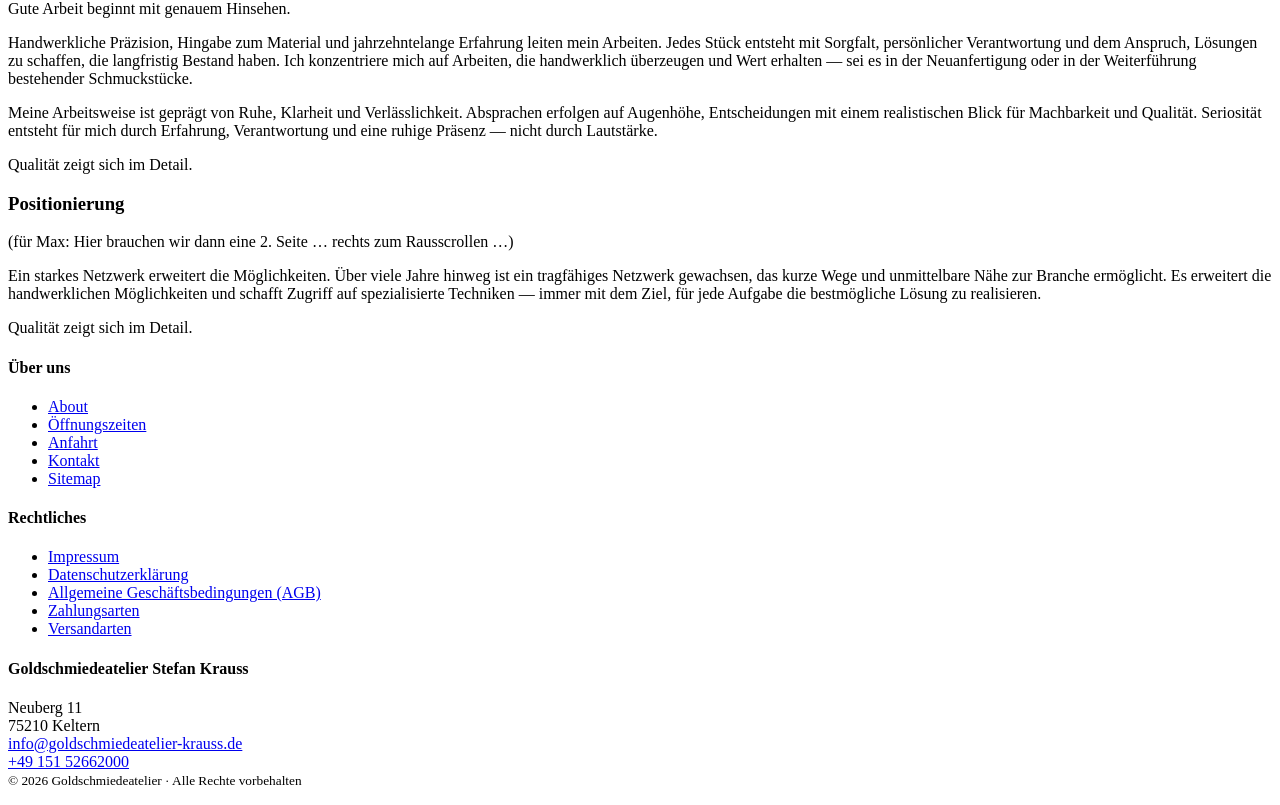
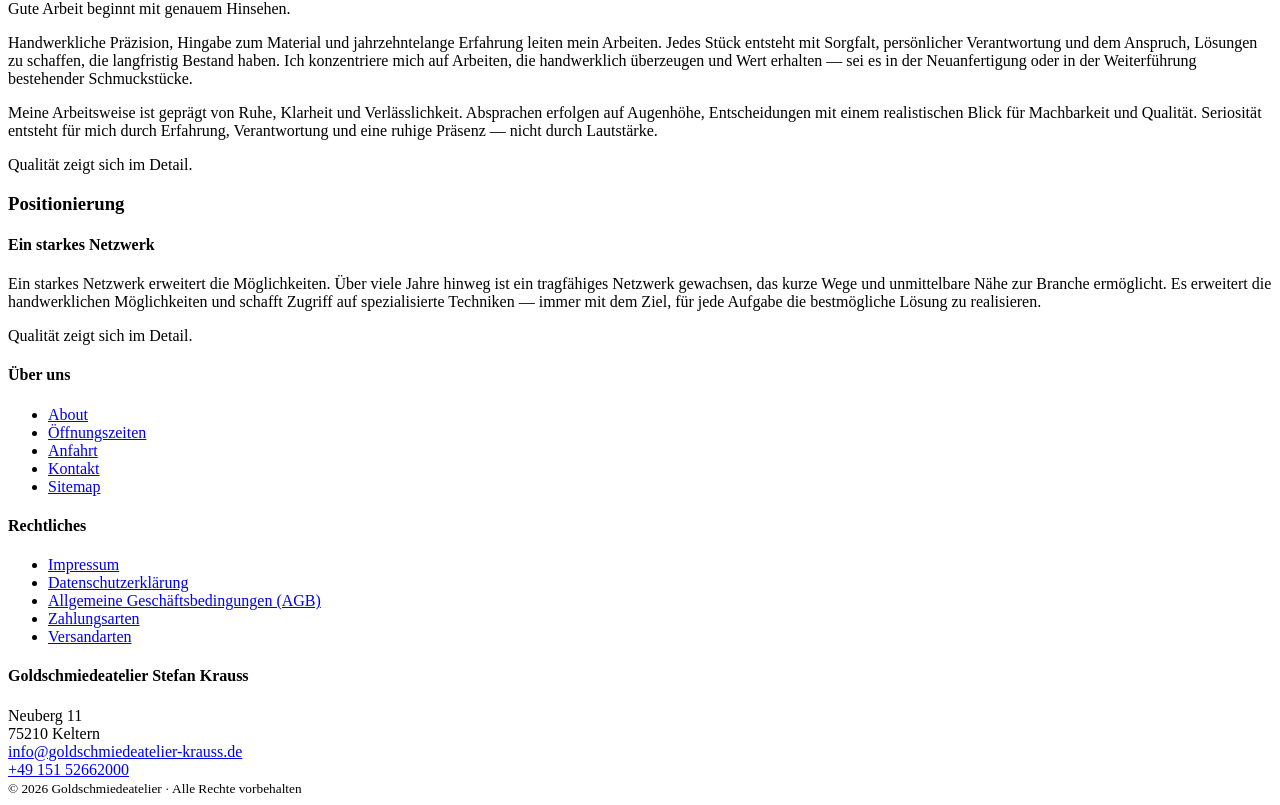
Before and after one commit to muellerprints/AtelierStefanKrauss, a React (Vite) app: page /atelier in a window 1280 px wide. Shown: the part 751-1556 px from the top of the page. Built offline with nearby package versions, Linux system fonts and the light colour scheme; no server answers; the HTML template or start-up script is replaced by a standard one.

Commit message:
Refactor: remove placeholder from positioning; add positioningHeading 'Ein starkes Netzwerk' and render it

```diff
--- a/src/i18n.js
+++ b/src/i18n.js
@@ -137,7 +137,8 @@ const resources = {
           title: 'Atelier & Arbeitsweise',
           description: 'Gute Arbeit beginnt mit genauem Hinsehen.\n\nHandwerkliche Präzision, Hingabe zum Material und jahrzehntelange Erfahrung leiten mein Arbeiten. Jedes Stück entsteht mit Sorgfalt, persönlicher Verantwortung und dem Anspruch, Lösungen zu schaffen, die langfristig Bestand haben. Ich konzentriere mich auf Arbeiten, die handwerklich überzeugen und Wert erhalten — sei es in der Neuanfertigung oder in der Weiterführung bestehender Schmuckstücke.\n\nMeine Arbeitsweise ist geprägt von Ruhe, Klarheit und Verlässlichkeit. Absprachen erfolgen auf Augenhöhe, Entscheidungen mit einem realistischen Blick für Machbarkeit und Qualität. Seriosität entsteht für mich durch Erfahrung, Verantwortung und eine ruhige Präsenz — nicht durch Lautstärke.\n\nQualität zeigt sich im Detail.',
           positioningTitle: 'Positionierung',
-          positioning: '(für Max: Hier brauchen wir dann eine 2. Seite … rechts zum Rausscrollen …)\n\nEin starkes Netzwerk erweitert die Möglichkeiten. Über viele Jahre hinweg ist ein tragfähiges Netzwerk gewachsen, das kurze Wege und unmittelbare Nähe zur Branche ermöglicht. Es erweitert die handwerklichen Möglichkeiten und schafft Zugriff auf spezialisierte Techniken — immer mit dem Ziel, für jede Aufgabe die bestmögliche Lösung zu realisieren.\n\nQualität zeigt sich im Detail.'
+          positioningHeading: 'Ein starkes Netzwerk',
+          positioning: 'Ein starkes Netzwerk erweitert die Möglichkeiten. Über viele Jahre hinweg ist ein tragfähiges Netzwerk gewachsen, das kurze Wege und unmittelbare Nähe zur Branche ermöglicht. Es erweitert die handwerklichen Möglichkeiten und schafft Zugriff auf spezialisierte Techniken — immer mit dem Ziel, für jede Aufgabe die bestmögliche Lösung zu realisieren.\n\nQualität zeigt sich im Detail.'
         },
       impressum: {
         title: 'Impressum',
--- a/src/pages/Atelier.jsx
+++ b/src/pages/Atelier.jsx
@@ -16,6 +16,7 @@ export default function Atelier(){
       ))}
 
       {t('atelier.positioningTitle') && <h3>{t('atelier.positioningTitle')}</h3>}
+      {t('atelier.positioningHeading') && <h4>{t('atelier.positioningHeading')}</h4>}
       {t('atelier.positioning') && t('atelier.positioning').split(/\n{2,}/).map((para, i) => (
         <p key={`pos-${i}`}>{para}</p>
       ))}
```
